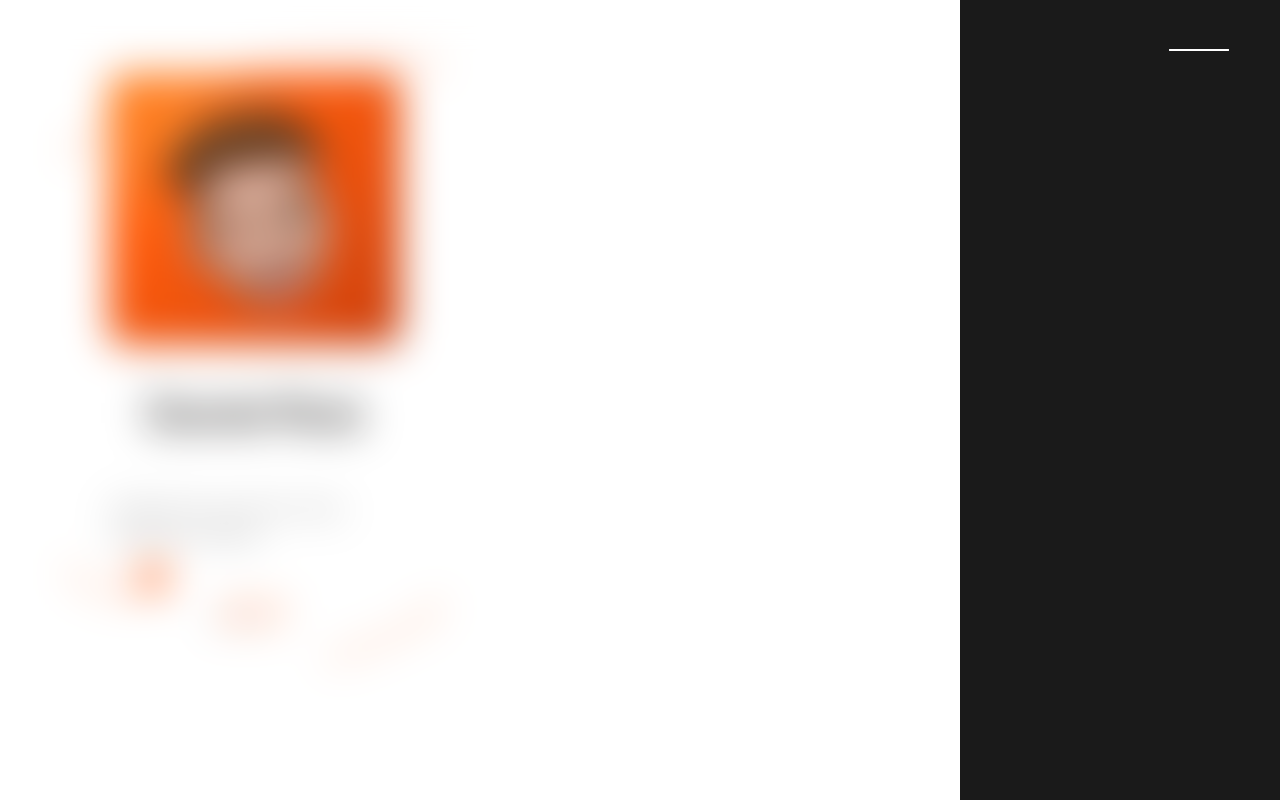
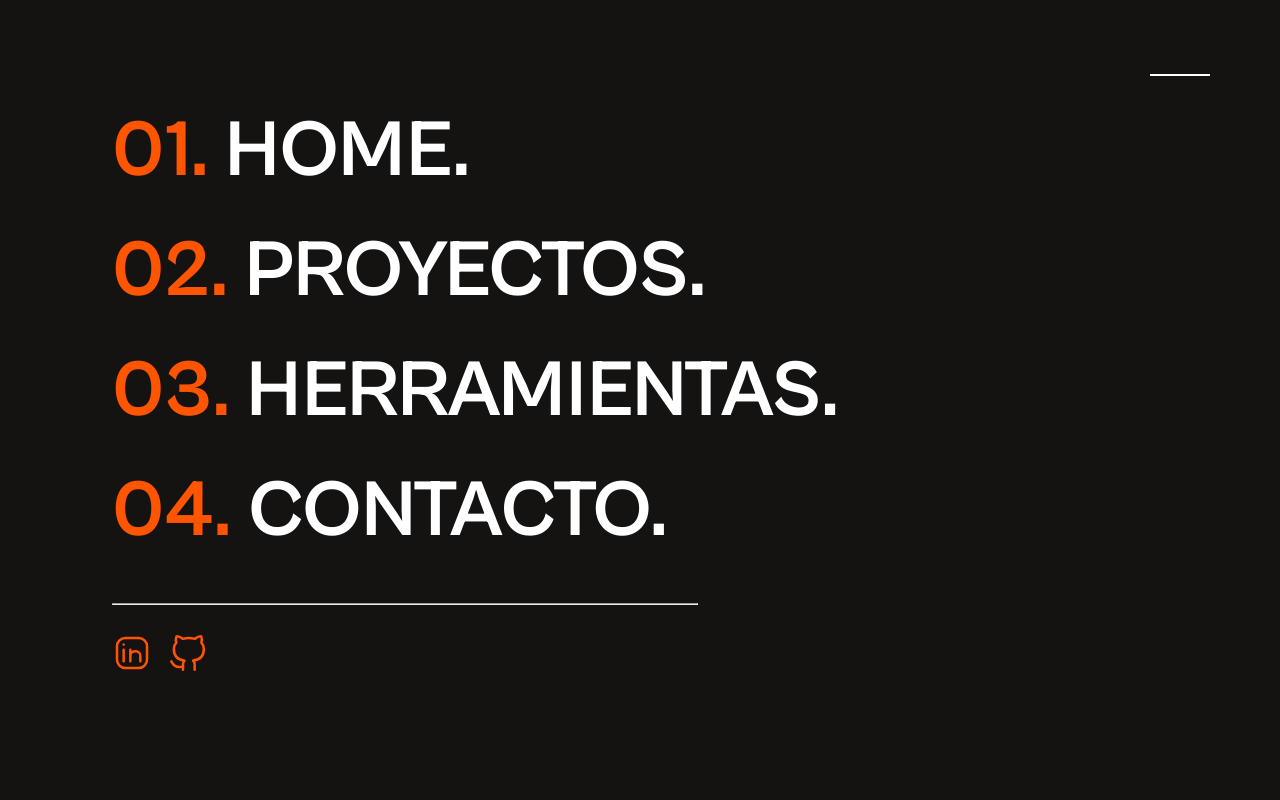
Before and after one commit to DanieloDEV24/danielodev, a React (Vite) app: page / in a window 1280 px wide. Both pictures are taken after a click on the button "Abrir menú". Shown: the top 800 px of the page. Built offline with nearby package versions, Linux system fonts and the light colour scheme.

Commit message:
header & arreglo footer

```diff
--- a/src/components/header.tsx
+++ b/src/components/header.tsx
@@ -8,11 +8,37 @@ export const Header = () => {
     return (
         <header className="top-header">
             <ButtonMenu vari={activo} fun={setActivo} />
-            <div className={`contenedor-blur-menu-header ${!activo ? 'd-none' : '' }`}>
+            <div className={`contenedor-menu-header ${!activo ? 'd-none' : '' }`}>
+                <ol>
+                    <li><a href="">HOME.</a></li>
+                    <li><a href="">PROYECTOS.</a></li>
+                    <li><a href="">HERRAMIENTAS.</a></li>
+                    <li><a href="">CONTACTO.</a></li>
+                </ol>
 
-            </div>
-            <div className={`contenedor-menu-header ${!activo ? 'd-none' : '' }`}>
+                <hr />
 
+                                    <ul className="redes-sociales">
+                        <li>
+                            <a href="">
+                                <svg width="40px" height="40px" strokeWidth="1.5" viewBox="0 0 24 24" fill="none" xmlns="http://www.w3.org/2000/svg">
+                                    <path d="M21 8V16C21 18.7614 18.7614 21 16 21H8C5.23858 21 3 18.7614 3 16V8C3 5.23858 5.23858 3 8 3H16C18.7614 3 21 5.23858 21 8Z" stroke="#ff5400" strokeWidth="1.5" strokeLinecap="round" strokeLinejoin="round" />
+                                    <path d="M7 17V13.5V10" stroke="#ff5400" strokeWidth="1.5" strokeLinecap="round" strokeLinejoin="round" />
+                                    <path d="M11 17V13.75M11 10V13.75M11 13.75C11 10 17 10 17 13.75V17" stroke="#ff5400" strokeWidth="1.5" strokeLinecap="round" strokeLinejoin="round" />
+                                    <path d="M7 7.01L7.01 6.99889" stroke="#ff5400" strokeWidth="1.5" strokeLinecap="round" strokeLinejoin="round" />
+                                </svg>
+                            </a>
+                        </li>
+
+                        <li>
+                            <a href="">
+                                <svg width="40px" height="40px" strokeWidth="1.5" viewBox="0 0 24 24" fill="none" xmlns="http://www.w3.org/2000/svg">
+                                    <path d="M16 22.0268V19.1568C16.0375 18.68 15.9731 18.2006 15.811 17.7506C15.6489 17.3006 15.3929 16.8902 15.06 16.5468C18.2 16.1968 21.5 15.0068 21.5 9.54679C21.4997 8.15062 20.9627 6.80799 20 5.79679C20.4558 4.5753 20.4236 3.22514 19.91 2.02679C19.91 2.02679 18.73 1.67679 16 3.50679C13.708 2.88561 11.292 2.88561 8.99999 3.50679C6.26999 1.67679 5.08999 2.02679 5.08999 2.02679C4.57636 3.22514 4.54413 4.5753 4.99999 5.79679C4.03011 6.81549 3.49251 8.17026 3.49999 9.57679C3.49999 14.9968 6.79998 16.1868 9.93998 16.5768C9.61098 16.9168 9.35725 17.3222 9.19529 17.7667C9.03334 18.2112 8.96679 18.6849 8.99999 19.1568V22.0268" stroke="#ff5400" strokeWidth="1.5" strokeLinecap="round" strokeLinejoin="round" />
+                                    <path d="M9 20.0267C6 20.9999 3.5 20.0267 2 17.0267" stroke="#ff5400" strokeWidth="1.5" strokeLinecap="round" strokeLinejoin="round" />
+                                </svg>
+                            </a>
+                        </li>
+                    </ul>
             </div>
         </header>
     )
--- a/src/index.css
+++ b/src/index.css
@@ -124,6 +124,7 @@
   #card-dev .mensaje {
     color: #555;
     font-size: 1.1rem;
+    text-align: center;
   }
 
   #card-dev .redes-sociales {
@@ -156,6 +157,7 @@
 
   #contenedor-web {
     width: 73%;
+    padding-top: 2rem;
   }
 
   #home #contenedor-home > h1,
@@ -713,151 +715,6 @@
   transform: translate(4px, -4px);
 }
 
-.footer {
-  position: relative;
-  margin-top: 5rem;
-  display: flex;
-  width: 100%;
-  flex-direction: column;
-  align-items: center;
-  padding-bottom: 5rem;
-  padding-top: 3.5rem;
-}
-
-@media (min-width: 768px) {
-  .footer {
-    flex-direction: row;
-    justify-content: space-between;
-    padding-top: 4rem;
-  }
-}
-
-.footer__hr-top {
-  position: absolute;
-  top: 0;
-  height: 2px;
-  width: 100%;
-  min-width: 18rem;
-  border-top: 0;
-  background: linear-gradient(to right, transparent, #fff, transparent) center / cover no-repeat;
-}
-
-@media (min-width: 768px) {
-  .footer__hr-top {
-    margin: 2.25rem 0;
-  }
-}
-
-.footer__legal {
-  display: flex;
-  flex-direction: column;
-  gap: 1rem;
-  text-align: center;
-}
-
-@media (min-width: 768px) {
-  .footer__legal {
-    flex-direction: row;
-  }
-}
-
-@media (min-width: 1024px) {
-  .footer__legal {
-    gap: 1.5rem;
-  }
-}
-
-.footer__copy {
-  font-size: 1.25rem;
-  color: #d4d4d4;
-  text-align: center;
-}
-
-.footer__separator {
-  display: none;
-}
-
-@media (min-width: 768px) {
-  .footer__separator {
-    display: inline;
-  }
-}
-
-.footer__break {
-  display: block;
-}
-
-@media (min-width: 768px) {
-  .footer__break {
-    display: none;
-  }
-}
-
-.footer__link {
-  font-size: 1.25rem;
-  color: #d4d4d4;
-  text-decoration: underline;
-  display: none; /* igual que en el original (hidden) */
-}
-
-.footer__hr-mobile {
-  margin: 3rem 0;
-  height: 2px;
-  width: 100%;
-  min-width: 18rem;
-  border-top: 0;
-  background: linear-gradient(to right, transparent, #fff, transparent) center / cover no-repeat;
-}
-
-@media (min-width: 768px) {
-  .footer__hr-mobile {
-    display: none;
-  }
-}
-
-.footer__social {
-  display: flex;
-  flex-direction: row;
-  align-items: center;
-  gap: 1.5rem;
-  list-style: none;
-  margin: 0;
-  padding: 0;
-}
-
-.footer__social-link {
-  display: inline-block;
-  transition: transform 0.2s ease, opacity 0.2s ease;
-}
-
-@media (hover: hover) {
-  .footer__social-link:hover {
-    transform: scale(1.25);
-    opacity: 0.7;
-  }
-}
-
-@media (prefers-reduced-motion: reduce) {
-  .footer__social-link:hover {
-    transform: scale(1);
-  }
-}
-
-.footer__icon {
-  color: #d4d4d4; /* text-primary — ajusta a tu marca */
-  transition: color 0.3s ease;
-}
-
-.footer__icon:hover {
-  color: #ff5c00; /* hover:text-accent — ajusta a tu marca */
-}
-
-@media (prefers-reduced-motion: reduce) {
-  .footer__icon {
-    transition-duration: 0s;
-  }
-}
-
 
 .menu-btn {
   display: flex;
@@ -871,8 +728,8 @@
   cursor: pointer;
   padding: 0;
   position: absolute;
-  top: 30px;
-  right: 4%;
+  top: 55px;
+  right: 5.5%;
 }
 
 .menu-btn span {
@@ -899,34 +756,170 @@ header.top-header {
   align-items: center;
   position: fixed;
   top: 0%;
+  right: 0%;
   z-index: 9999;
 
 }
 
 .contenedor-menu-header {
-  min-height: 100vh;
-  width: 25%;
-  background-color: #1a1a1a;
-  transition: width ease-in-out .7s;
+  width: 100%;
+  height: 100vh;
+  display: flex;
+  flex-direction: column;
+  justify-content: center;
+  align-items: start;
+  padding-left: 7rem;
+  background-color: #151312;
+}
+
+.contenedor-menu-header hr {
+  width: 50%;
+  margin: 0;         /* quita el margin auto que lo centra */
+  margin-left: 0;
+  margin-top: 1rem;
+}
+
+.contenedor-menu-header ol li, .contenedor-menu-header a {
+  font-size: 5rem;
+  font-weight: bold;
+}
+
+.contenedor-menu-header ol {
+  list-style: none;
+  counter-reset: item;
+  padding: 0;
+}
+
+.contenedor-menu-header ol li {
+  counter-increment: item;
+  color: #ff5400;
+  &&::before{
+    content: counter(item, decimal-leading-zero) ". ";
+  }
+}
+
+.contenedor-menu-header ul {
+  list-style: none;
+  display: flex;
+  gap: 1rem;
+  padding: 0;
+  margin-top: -1rem;
+
+}
+
+
+.contenedor-menu-header a {
+  color: #fff;
 }
 
 .contenedor-menu-header.d-none {
-  min-height: 0vh;
   width: 0%;
-  background-color: #1a1a1a;
+  height: 0vh;
+  padding: 0;
+  opacity: 0;
+  pointer-events: none;
 }
 
-.contenedor-blur-menu-header {
-  min-height: 100vh;
-  width: 75%;
-  transition: width ease-in-out .3s;
-  background: rgba(255, 255, 255, 0.05); /* blanco al 10% de opacidad, ajusta el color/opacidad a tu gusto */
-  backdrop-filter: blur(20px);
-  -webkit-backdrop-filter: blur(20px); /* necesario para compatibilidad con Safari */
+.footer {
+  --footer-line: rgba(255, 255, 255, 0.35);
+  --footer-text: rgba(255, 255, 255, 0.85);
+  --footer-hover: #ff5400;
+
+  width: 100%;
+  background: transparent;
+  padding: 48px 96px 40px;
+  box-sizing: border-box;
 }
 
-.contenedor-blur-menu-header.d-none {
-  min-height: 0vh;
-  width: 0%;
+.footer__hr {
+  height: 1px;
+  width: 100%;
+  margin: 0 0 40px;
+  border: none;
+  background: linear-gradient(
+    90deg,
+    transparent 0%,
+    var(--footer-line) 12%,
+    var(--footer-line) 88%,
+    transparent 100%
+  );
+}
 
+.footer__legal {
+  display: flex;
+  align-items: center;
+  flex-wrap: wrap;
+  gap: 20px;
 }
+
+.footer__copy {
+  color: var(--footer-text);
+  font-size: 1.2rem;
+}
+
+.footer__separator {
+  opacity: 0.5;
+  margin: 0 4px;
+}
+
+.footer__break {
+  display: none;
+}
+
+.footer__link {
+  color: var(--footer-text);
+  font-size: 1.2rem;
+  text-decoration: none;
+  transition: color 0.2s ease;
+}
+
+.footer__link:hover,
+.footer__link:focus-visible {
+  color: var(--footer-hover);
+}
+
+.footer__social {
+  display: flex;
+  align-items: center;
+  gap: 18px;
+  list-style: none;
+  margin: 0;
+  padding: 0;
+}
+
+.footer__social-link {
+  display: flex;
+  color: var(--footer-text);
+  transition: color 0.2s ease, transform 0.2s ease;
+}
+
+.footer__social-link:hover,
+.footer__social-link:focus-visible {
+  color: var(--footer-hover);
+  transform: translateY(-2px);
+}
+
+@media (max-width: 720px) {
+  .footer__legal {
+    flex-direction: column;
+    align-items: flex-start;
+    gap: 8px;
+  }
+
+  .footer__social {
+    justify-content: flex-start;
+  }
+}
+
+@media (max-width: 520px) {
+  .footer {
+    padding: 36px 24px 32px;
+  }
+}
+
+.footer .contenedor-texto-footer {
+  display: flex;
+  align-items: center;
+  justify-content: space-between;
+  padding: 0rem 2rem;
+}
```
Also changed, not shown: src/components/footer.tsx (+39 -20 lines).
